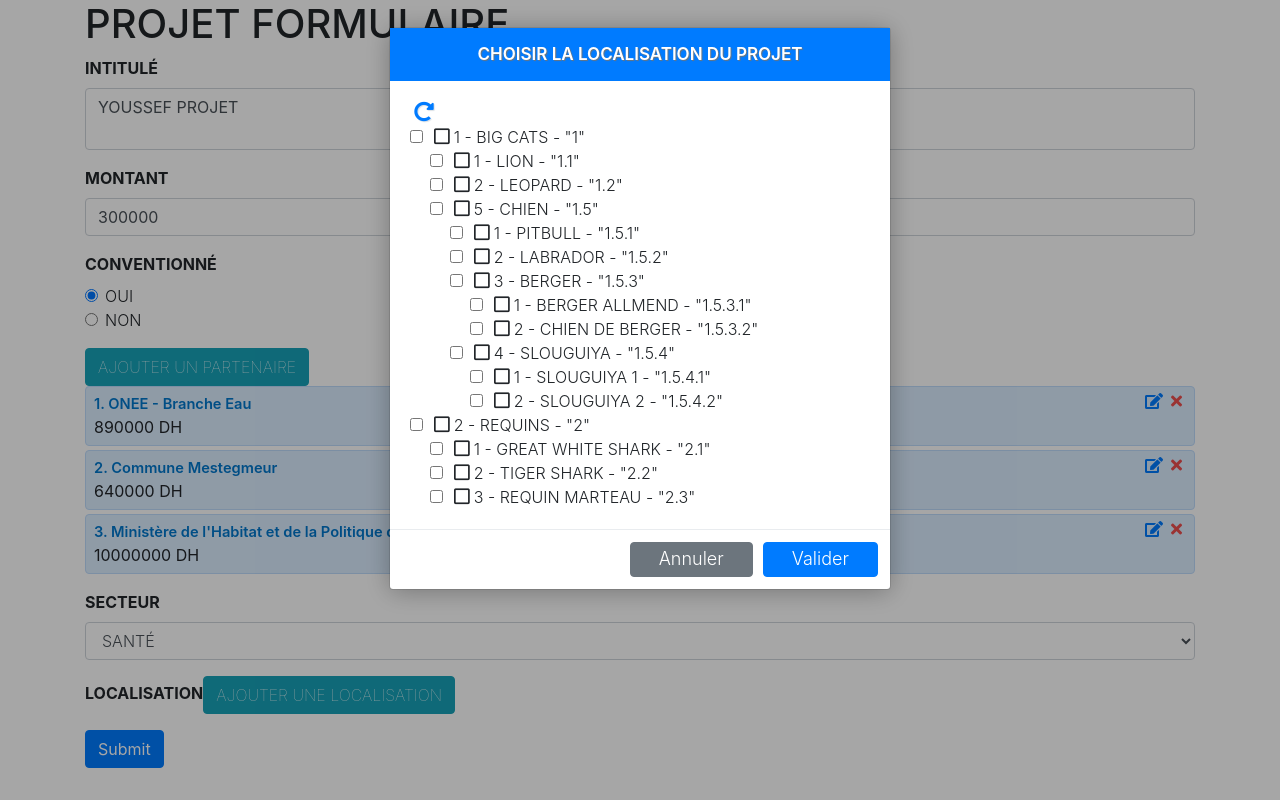
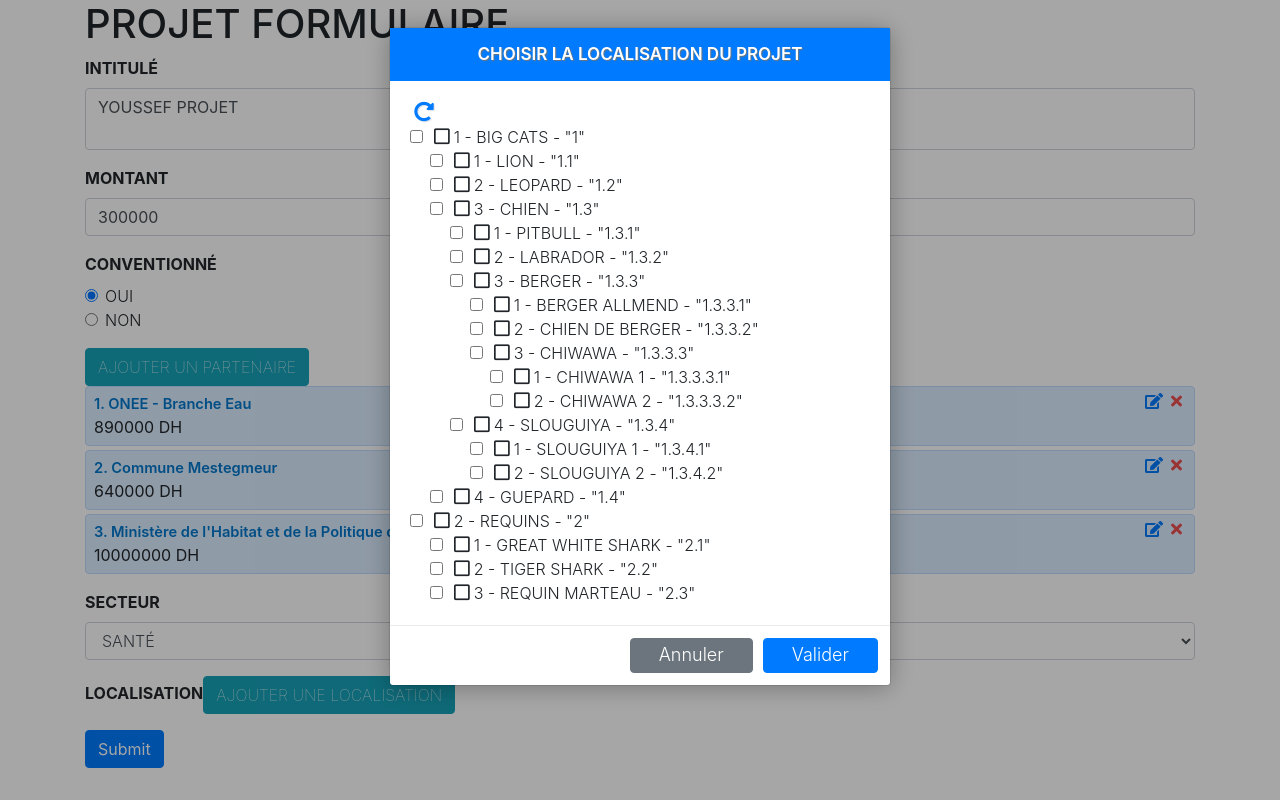
Before and after one commit to hayina/projets, a React (Create React App) app: page / in a window 1280 px wide. Built offline with nearby package versions, Linux system fonts and the light colour scheme.

Commit message:
Refactoring checkbox ... Simple solution .... still

```diff
--- a/src/components/checkboxTree/CheckListNode2.js
+++ b/src/components/checkboxTree/CheckListNode2.js
@@ -8,7 +8,7 @@ const CheckListNode = ({ items }) => {
 
     const [selection, dispatch] = useReducer(reducer, initialState);
 
-    const renderCheckList = ({ nodes = [], parentPath = '', isParentChecked=false }) => {
+    const renderCheckList = ({ nodes = [], isParentChecked=false }) => {
 
         console.log(`Selection ---->`, selection)
         // console.log(`isParentChecked ---->`, isParentChecked)
@@ -19,8 +19,8 @@ const CheckListNode = ({ items }) => {
 
                 {nodes.map((node, index) => {
 
-                    const path = `${parentPath}${node.value}`;
-                    const { children } = node;
+                    // const path = `${parentPath}${node.value}`;
+                    const { children, path } = node;
 
                     // let selection = selection || [];
                     let indexOf = selection.indexOf(path);
@@ -35,7 +35,9 @@ const CheckListNode = ({ items }) => {
                         checkFontAwesome = ` fa-square form-empty-fa`
                     }
 
-                    checkFontAwesome = <i className={`far form-checkbox-fa ${checkFontAwesome} ${checkClass}`} />
+                    checkFontAwesome = <i className={
+                        `far form-checkbox-fa ${checkFontAwesome} ${checkClass} ${ checkedInState ? 'checbox-bold':'' }`
+                    }/>
 
 
                     return (
@@ -54,8 +56,6 @@ const CheckListNode = ({ items }) => {
                                         // pathValues.push(node.value);
                                         dispatch({
                                             type: 'ADD_VALUE',
-                                            path,
-                                            parentPath,
                                             node,
                                             items
                                         })
@@ -89,7 +89,7 @@ const CheckListNode = ({ items }) => {
                             {children &&
                                 renderCheckList({
                                     nodes: children,
-                                    parentPath: `${path}.`,
+                                    // parentPath: `${path}.`,
                                     isParentChecked: checked,
                                 })
                             }
--- a/src/components/checkboxTree/checkList.css
+++ b/src/components/checkboxTree/checkList.css
@@ -47,3 +47,7 @@
 .bold-label {
     font-weight: 500 !important;
 }
+
+.checbox-bold {
+    font-weight: 800 !important;
+}
--- a/src/components/checkboxTree/reducer.js
+++ b/src/components/checkboxTree/reducer.js
@@ -1,16 +1,10 @@
 export const initialState = []
 
 
-export const reducer = (state, action) => {
+export const reducer = (state = [], action) => {
 
-
-    const { type, path, node, items, parentPath } = action
-
-
-    console.log(type, `"${path}"`)
-
-
-    let newState = []
+    const { type, node, items } = action
+    console.log(type, ` ---> "${node.path}"`)
 
     switch (type) {
 
@@ -19,155 +13,71 @@ export const reducer = (state, action) => {
 
         case 'ADD_VALUE':
 
-            newState = [...state, path]
-            let pathToSelect = getPathToSelect(items, path, parentPath, newState)
-
-            newState = newState.filter(p => !p.startsWith(`${pathToSelect}.`))
-
-            if( pathToSelect !== path )
-                newState.push(pathToSelect)
-
-            return newState;
+            return selectPath(items, node, [...state])
 
         case 'DELETE_VALUE':
 
-            newState = [...state]
-
-            let indexOf = newState.indexOf(path)
-            if (indexOf !== -1) { // this path is the one checked (exist in state)
-                newState.splice(indexOf, 1)
-            }
-            else { // the parent is checked instead
-
-                // Looking for the Parent path and all its leafs
-                const {pathsToSelect, selectedParent} = getSelectParent(items, path, newState)
-                // add all parent leafs to state
-                newState.push(...pathsToSelect)
-                // deselect parent path
-                newState.splice(newState.indexOf(selectedParent), 1)
-            }
-
-
-            return newState
+            return [...initialState];
     }
 }
 
 
-const getSelectParent = (items, path, statePaths) => {
-
-    // let leafs = [];
-    let pathsToSelect = [];
-
-    let selectedParent;
+const selectPath = (items, node, statePaths) => {
 
 
-    // const selectLeafs = (parent) => {
-    //     parent.children.forEach((item) => {
-    //         if ( item.children ) { selectLeafs(item) }
-    //         else { leafs.push(item.path) }
-    //     })
-    // }
-
-    let checkedFound = false;
-    const selectLeafs = (parent) => {
-
-
-        parent.children.forEach((item) => {
-            console.log(`forEach --------->`, item.path)
-
-            if( item.path !== path ) {
-
-                if( checkedFound || ! path.startsWith(item.path) || item.children === undefined )  {
-                    pathsToSelect.push(item.path)
-                } else {
-                    selectLeafs(item)
-                }
-                // if(checkedFound) {
-                //     pathsToSelect.push(item.path)
-                // } else {
-
-                //     if( path.startsWith(item.path) && item.children ){
-                //         selectLeafs(item)
-                //     } else {
-                //         pathsToSelect.push(item.path)
-                //     }
-                // }
-
-
-            } else {
-                checkedFound = true
-            }
-
-        })
-    }
-
-    const searchTree = (items) => {
-
-        items.forEach((item) => {
-
-            console.log('searchTree ---->', item.path)
-
-            if(path.startsWith(item.path)) {
-
-                let indexOf = statePaths.indexOf(item.path)
-                if( indexOf !== -1 ) { // THIS IS THE PARENT
-                    console.log('THIS IS THE PARENT ---->', item.path)
-                    selectedParent = item.path;
-                    selectLeafs(item)
-                } else {
-                    searchTree(item.children)
-                }
-
-            }
-        })
-    }
-
-    searchTree(items)
-    console.log('Leafs to be selected ---->', pathsToSelect)
-    return { pathsToSelect, selectedParent }
-}
-
-const getPathToSelect = (items, pathToSelect, path, statePaths) => {
-
-    let leafs;
-    // let pathToSelect;
-
-    const updateLeafs = (parent) => {
-        parent.children.forEach((item) => {
-            if ( item.children ) { updateLeafs(item) }
+    const findNodeLeafs = (node) => {
+        node.children.forEach((item) => {
+            if (item.children) { findNodeLeafs(item) }
             else { leafs.push(item.path) }
         })
     }
-
-    const isAllChildrenSelected = ({children}) =>  children.every( ({path}) => statePaths.indexOf(path) !== -1 )
     const isAllLeafsSelected = () => leafs.every( leaf => statePaths.indexOf(leaf) !== -1 )
 
-    const searchTree = (items) => {
+    let leafs = []
+    const selectLeafs = () => {
+        // PARENT
+        if (node.children) {
 
-        items.forEach((item) => {
+            findNodeLeafs(node)
+            leafs.forEach((leaf) => {
+                if( statePaths.indexOf(leaf, 1) === -1 )
+                    statePaths.push(leaf)
+            })
 
-            if (path.startsWith(item.path)) {
-
-                console.log('---------> startsWith ->', item.path)
-
-                if (item.children) {
-                    leafs = []
-                    updateLeafs(item)
-                    console.log('Leafs ->', leafs)
-
-                    if( isAllChildrenSelected(item) || isAllLeafsSelected() ){
-                        pathToSelect = item.path
-                    } else {
-                        searchTree(item.children)
-                    }
-                }
-            }
-        })
+        }
+        // LEAF
+        else {
+            statePaths.push(node.path)
+        }
     }
 
-    searchTree(items)
 
-    console.log('pathToSelect -------->', pathToSelect)
+    selectLeafs()
 
-    return pathToSelect;
+
+    return statePaths
+
+    // items.forEach((item) => {
+
+    //     if ( `${item.path}.`.startsWith(`${uiRootPath}.`) ) {
+
+
+    //         // PARENT
+    //         if (item.children) {
+
+    //             let isChecked = statePaths.indexOf(item.path, 1) !== -1
+    //             if( !isChecked) {
+    //                 selectAllLeafs(node)
+    //             }
+
+    //         }
+    //         // LEAF
+    //         else {
+
+    //         }
+
+    //     }
+
+    // })
+
 }
--- a/src/components/modals/CheckList.js
+++ b/src/components/modals/CheckList.js
@@ -11,7 +11,7 @@ import CheckListNode from '../checkboxTree/CheckListNode2';
 
 const mapItems = (items) => {
 
-    const addParent = ({ items, parent=null, parentPath='' }) => {
+    const addParent = ({ items, parent=null, parentPath='', rootPath }) => {
 
         items.forEach(element => {
 
@@ -19,15 +19,20 @@ const mapItems = (items) => {
                 element.parentValue = parent.value
                 element.path = `${parentPath}.${element.value}`
                 element.parentPath = parentPath
+                element.rootPath = rootPath
             } else {
                 element.path = `${element.value}`
+                rootPath = element.path
             }
+
+            element.leaf = element.children ? false : true
 
             if( element.children ){
                 addParent({
                     items: element.children,
                     parent: element,
-                    parentPath: `${element.path}`
+                    parentPath: `${element.path}`,
+                    rootPath
                 })
             }
         });
@@ -48,7 +53,7 @@ const items = [
             { value: 1, label: 'Lion' },
             { value: 2, label: 'Leopard' },
             {
-                value: 5, label: 'Chien',
+                value: 3, label: 'Chien',
                 children: [
                     { value: 1, label: 'Pitbull' },
                     { value: 2, label: 'Labrador' },
@@ -57,6 +62,13 @@ const items = [
                         children: [
                             { value: 1, label: 'Berger allmend' },
                             { value: 2, label: 'Chien de berger' },
+                            {
+                                value: 3, label: 'Chiwawa',
+                                children: [
+                                    { value: 1, label: 'Chiwawa 1' },
+                                    { value: 2, label: 'Chiwawa 2' },
+                                ]
+                            },
                         ]
                     },
                     {
@@ -68,6 +80,7 @@ const items = [
                     },
                 ]
             },
+            { value: 4, label: 'Guepard' },
         ]
     },
     {
```
